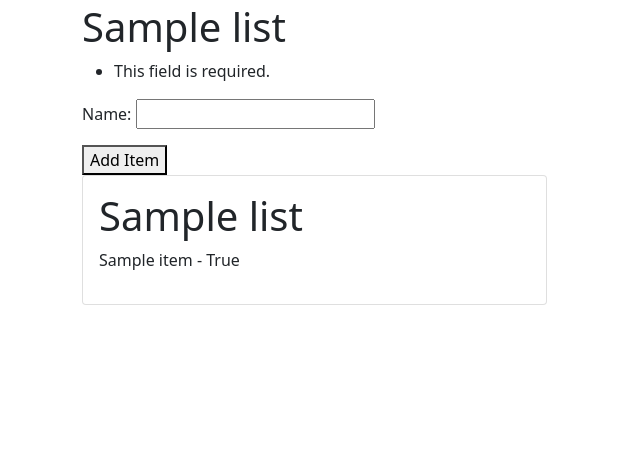
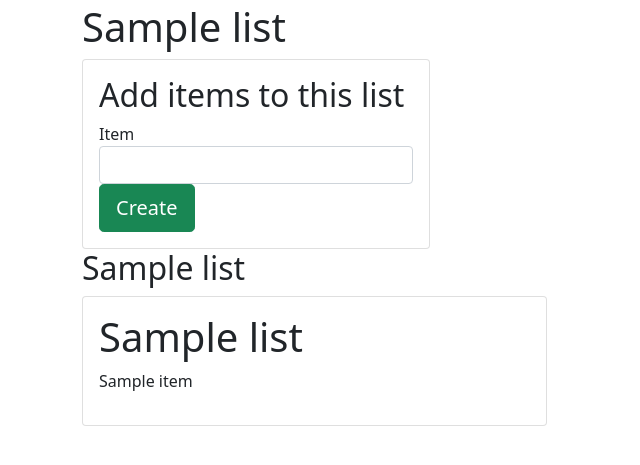
Before and after one commit to HPCarey/django-shoppinglist, a Django app: page /list_items/1/ in a window 1280 px wide. Shown: the part 53-518 px from the top of the page, without its empty margins (0-640 px from the left). Run offline with Django 3.2, Linux system fonts and the light colour scheme; tables that the repository leaves empty hold one stand-in row (values such as "Sample post").

Commit message:
add form to list.html to add items

```diff
--- a/list/views.py
+++ b/list/views.py
@@ -21,13 +21,16 @@ def index(request):
 
 def list(request, id):
     list = List.objects.get(id=id)
-    form = ListForm(request.POST)
+
     if request.method == 'POST':
+        form = ItemForm(request.POST)
         if form.is_valid():
             item = form.save(commit=False)
             item.list = list
             item.save()
             return redirect('list', id=id)
+    else:
+        form = ItemForm()
     context = {
         'list': list,
         'form': form
--- a/templates/list.html
+++ b/templates/list.html
@@ -1,19 +1,37 @@
 {% extends "base.html" %}
 
 {% block content %}
-<h1>{{ list.name }}</h1>
-
-<form method="post">
-  {% csrf_token %}
-  {{ form.as_p }}
-  <button type="submit">Add Item</button>
-</form>
+<div class="row">
+    <div class="col-md-4">
+      <h1>{{list.name}}</h1>
+    </div>
+    <div class="row">
+      <div class="col-md-4">
+        <div class="card card-body">
+          <h2>Add items to this list</h2>
+          <form action="" method="post">
+            {% csrf_token %}
+            <label>Item</label>
+            <input
+              type="text"
+              name="name"
+              id="id_name"
+              class="form-control"
+              placeholder=""
+            />
+            <button type="submit" class="btn btn-success btn-lg">Create</button>
+          </form>
+        </div>
+      </div>
+    </div>
+  </div>
+<h2>{{ list.name }}</h2>
     <div class="col-md-5">
         <div class="card card-body">
             <h1>{{ list.name }}</h1>
             {% if list.items.all %}
                 {% for item in list.items.all %}
-                    <p>{{ item.name }} - {{ item.done }}</p>
+                    <p>{{ item.name }}</p>
                 {% endfor %}
             {% else %}
                 <p>No Items yet</p>
```
